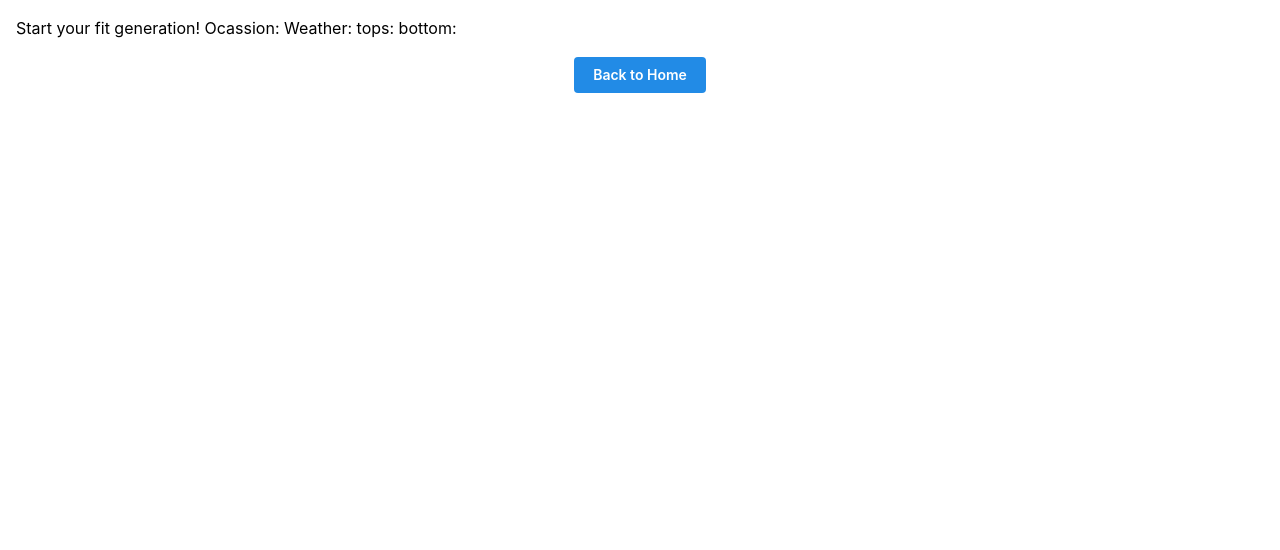
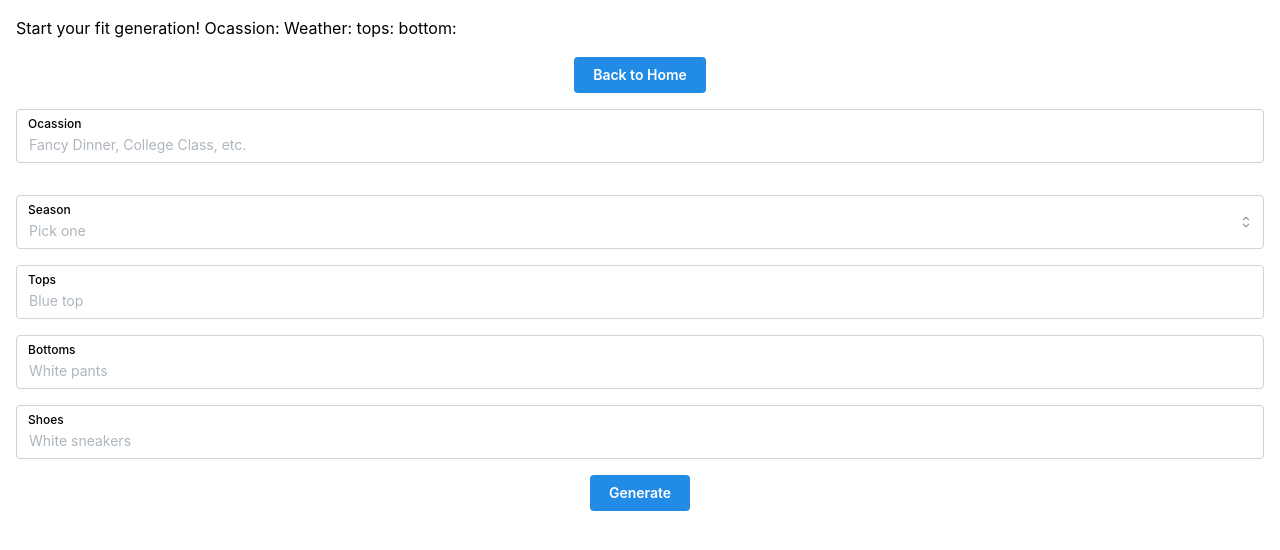
Before and after one commit to baran7abbasi/DressCode, a Next.js app: page /fit-generator in a window 1280 px wide. Shown: the top 550 px of the page. Built offline with nearby package versions, Linux system fonts and the light colour scheme.

Commit message:
Update page.tsx
add text boxes for fit generation

```diff
--- a/app/fit-generator/page.tsx
+++ b/app/fit-generator/page.tsx
@@ -1,4 +1,6 @@
+"use client";
 import { Button, Stack } from '@mantine/core';
+import { ContainedInputs } from './ContainedInputs/ContainedInputs';
 
 export default function FitGenerator() {
 	return (
@@ -7,7 +9,10 @@ export default function FitGenerator() {
 			<Button component='a' href='/dashboard' style={{ alignSelf: 'center' }}>
 				Back to Home
 			</Button>
-
+			<ContainedInputs/>
+			<Button component='a' href='' style={{ alignSelf: 'center' }}>
+				Generate
+			</Button>
 		</Stack>
 	);
 }
```
